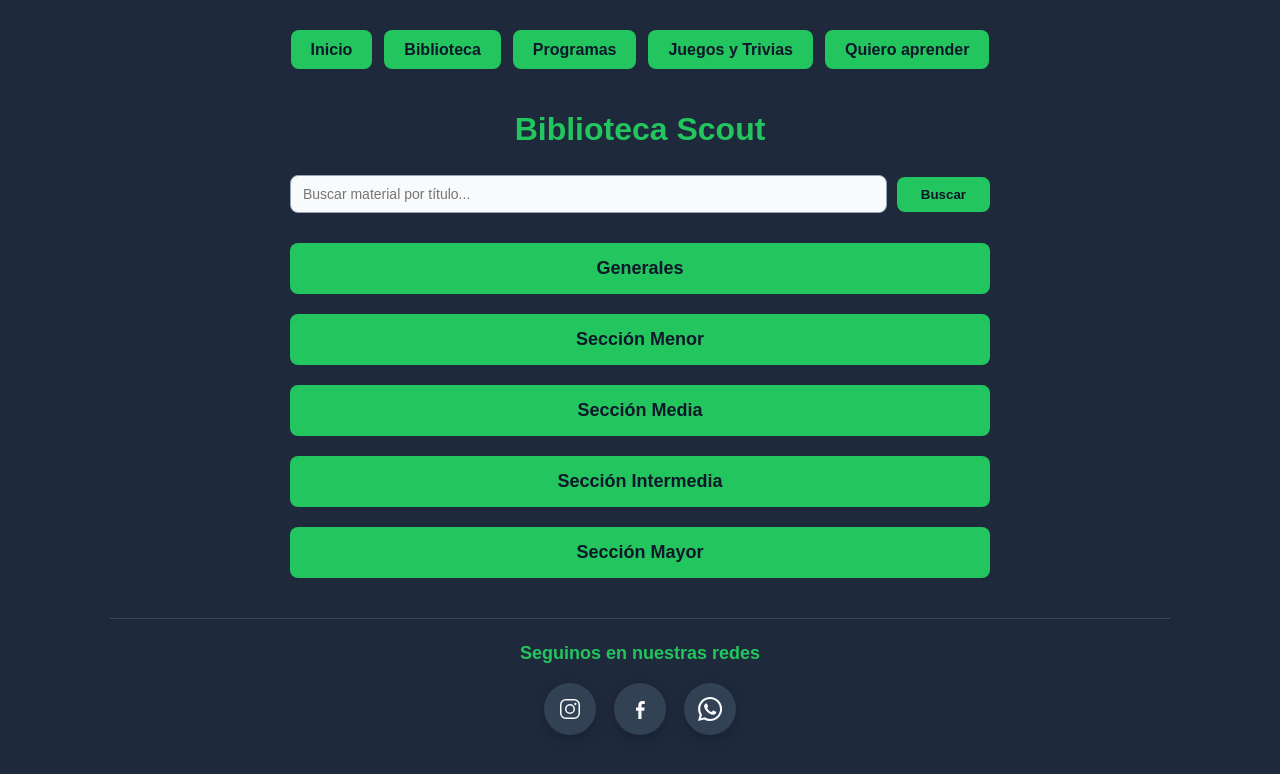
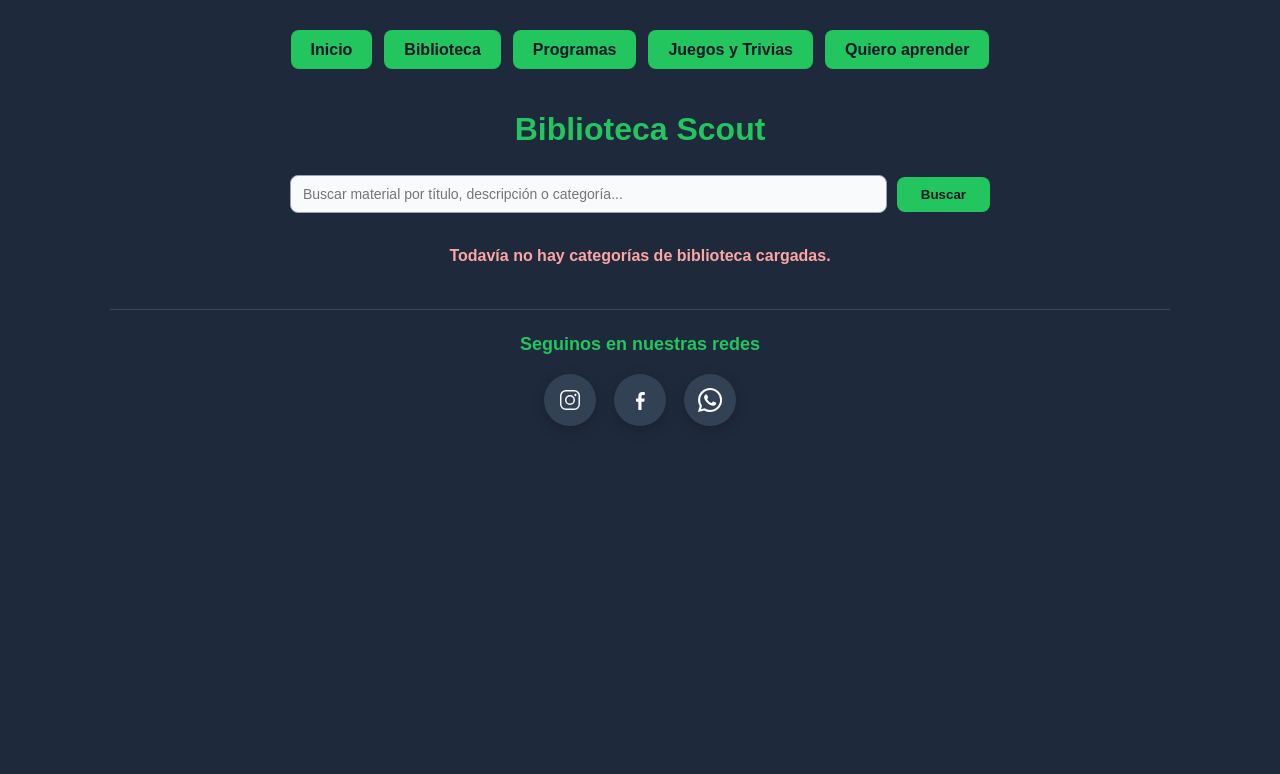
Before and after one commit to lucassantiagoantunez/escuela-formacion-scout-sl, a Django app: page /biblioteca/ in a window 1280 px wide. Shown: the top 774 px of the page. Run offline with Django 5.2, Linux system fonts and the light colour scheme; tables that the repository leaves empty hold one stand-in row (values such as "Sample post"); some libraries are stand-ins or nearby versions.

Commit message:
Mejorar materiales y biblioteca con categorias opcionales

```diff
--- a/core/templates/core/biblioteca.html
+++ b/core/templates/core/biblioteca.html
@@ -26,7 +26,7 @@
             <input
                 type="text"
                 name="q"
-                placeholder="Buscar material por título..."
+                placeholder="Buscar material por título, descripción o categoría..."
                 value="{{ busqueda }}"
                 class="biblioteca-input"
             >
@@ -49,7 +49,19 @@
                     <div class="caja biblioteca-material">
                         <h3>{{ material.titulo }}</h3>
                         <p>{{ material.descripcion }}</p>
-                        <p><strong>Sección:</strong> {{ material.get_seccion_display }}</p>
+
+                        {% if material.categoria_biblioteca %}
+                            <p>
+                                <strong>Categoría:</strong>
+                                {% if material.categoria_biblioteca.padre %}
+                                    {{ material.categoria_biblioteca.padre.nombre }} / {{ material.categoria_biblioteca.nombre }}
+                                {% else %}
+                                    {{ material.categoria_biblioteca.nombre }}
+                                {% endif %}
+                            </p>
+                        {% else %}
+                            <p><strong>Categoría:</strong> Sin categoría de biblioteca</p>
+                        {% endif %}
 
                         {% if material.archivo %}
                             <a
@@ -74,21 +86,23 @@
 
     {% else %}
         <!-- ==========================================
-             BLOQUE HTML BIBLIOTECA 5 - LISTADO POR SECCIONES
+             BLOQUE HTML BIBLIOTECA 5 - LISTADO POR CATEGORÍAS
         ========================================== -->
-        {% for seccion, nombre in materiales.model.SECCIONES %}
+        {% for categoria in categorias_biblioteca %}
             <div class="biblioteca-seccion">
                 <button
                     type="button"
                     class="biblioteca-boton-seccion"
-                    onclick="toggleSeccion('{{ seccion }}')"
+                    onclick="toggleSeccion('categoria-{{ categoria.id }}')"
                 >
-                    {{ nombre }}
+                    {{ categoria.nombre }}
                 </button>
 
-                <div id="{{ seccion }}" class="biblioteca-contenido-seccion">
-                    {% for material in materiales %}
-                        {% if material.seccion == seccion %}
+                <div id="categoria-{{ categoria.id }}" class="biblioteca-contenido-seccion">
+
+                    {% if categoria.materiales_directos %}
+                        <div class="biblioteca-listado">
+                            {% for material in categoria.materiales_directos %}
                                 <div class="caja biblioteca-material">
                                     <h3>{{ material.titulo }}</h3>
                                     <p>{{ material.descripcion }}</p>
@@ -106,10 +120,63 @@
                                         <p class="biblioteca-sin-archivo">Sin archivo</p>
                                     {% endif %}
                                 </div>
-                        {% endif %}
                             {% endfor %}
                         </div>
+                    {% endif %}
+
+                    {% for subcategoria in categoria.subcategorias_activas %}
+                        <div class="biblioteca-subseccion" style="margin-top: 20px;">
+                            <button
+                                type="button"
+                                class="biblioteca-boton-seccion"
+                                onclick="toggleSeccion('subcategoria-{{ subcategoria.id }}')"
+                            >
+                                {{ subcategoria.nombre }}
+                            </button>
+
+                            <div id="subcategoria-{{ subcategoria.id }}" class="biblioteca-contenido-seccion">
+                                {% if subcategoria.materiales_subcategoria %}
+                                    <div class="biblioteca-listado">
+                                        {% for material in subcategoria.materiales_subcategoria %}
+                                            <div class="caja biblioteca-material">
+                                                <h3>{{ material.titulo }}</h3>
+                                                <p>{{ material.descripcion }}</p>
+
+                                                {% if material.archivo %}
+                                                    <a
+                                                        href="{{ material.archivo.url }}"
+                                                        target="_blank"
+                                                        rel="noopener noreferrer"
+                                                        class="boton-verde"
+                                                    >
+                                                        Ver archivo
+                                                    </a>
+                                                {% else %}
+                                                    <p class="biblioteca-sin-archivo">Sin archivo</p>
+                                                {% endif %}
                                             </div>
+                                        {% endfor %}
+                                    </div>
+                                {% else %}
+                                    <p class="biblioteca-mensaje-vacio">
+                                        Esta subsección todavía no tiene materiales cargados.
+                                    </p>
+                                {% endif %}
+                            </div>
+                        </div>
+                    {% endfor %}
+
+                    {% if not categoria.materiales_directos and not categoria.subcategorias_activas %}
+                        <p class="biblioteca-mensaje-vacio">
+                            Esta categoría todavía no tiene materiales ni subsecciones cargadas.
+                        </p>
+                    {% endif %}
+                </div>
+            </div>
+        {% empty %}
+            <p class="biblioteca-mensaje-vacio">
+                Todavía no hay categorías de biblioteca cargadas.
+            </p>
         {% endfor %}
     {% endif %}
 
--- a/core/views.py
+++ b/core/views.py
@@ -6,6 +6,7 @@
 
 from .models import (
     BloquePagina,
+    CategoriaBiblioteca,
     ComponenteInteractivo,
     ContenidoInicio,
     EligeCamino,
@@ -74,20 +75,67 @@
 # ==================================================
 def biblioteca(request):
     busqueda = request.GET.get("q", "").strip()
-    materiales = Material.objects.all().order_by("titulo")
+
+    materiales_publicos = Material.objects.filter(
+        mostrar_en_biblioteca=True,
+    ).select_related(
+        "categoria_biblioteca",
+        "categoria_biblioteca__padre",
+    ).order_by("titulo")
 
     if busqueda:
-        materiales = materiales.filter(
-            Q(titulo__icontains=busqueda) | Q(descripcion__icontains=busqueda)
+        materiales = materiales_publicos.filter(
+            Q(titulo__icontains=busqueda)
+            | Q(descripcion__icontains=busqueda)
+            | Q(categoria_biblioteca__nombre__icontains=busqueda)
+            | Q(categoria_biblioteca__padre__nombre__icontains=busqueda)
         )
+
+        return render(
+            request,
+            "core/biblioteca.html",
+            {
+                "busqueda": busqueda,
+                "materiales": materiales,
+                "hay_resultados": materiales.exists(),
+                "categorias_biblioteca": [],
+            },
+        )
+
+    categorias_biblioteca = CategoriaBiblioteca.objects.filter(
+        activo=True,
+        padre__isnull=True,
+    ).prefetch_related(
+        Prefetch(
+            "materiales",
+            queryset=Material.objects.filter(
+                mostrar_en_biblioteca=True,
+            ).select_related("categoria_biblioteca").order_by("titulo"),
+            to_attr="materiales_directos",
+        ),
+        Prefetch(
+            "subcategorias",
+            queryset=CategoriaBiblioteca.objects.filter(activo=True).prefetch_related(
+                Prefetch(
+                    "materiales",
+                    queryset=Material.objects.filter(
+                        mostrar_en_biblioteca=True,
+                    ).select_related("categoria_biblioteca").order_by("titulo"),
+                    to_attr="materiales_subcategoria",
+                )
+            ).order_by("orden", "nombre", "id"),
+            to_attr="subcategorias_activas",
+        ),
+    ).order_by("orden", "nombre", "id")
 
     return render(
         request,
         "core/biblioteca.html",
         {
-            "materiales": materiales,
             "busqueda": busqueda,
-            "hay_resultados": materiales.exists(),
+            "materiales": [],
+            "hay_resultados": False,
+            "categorias_biblioteca": categorias_biblioteca,
         },
     )
 
```
Also changed, not shown: core/admin.py (+58 -26 lines), core/models.py (+67 -32 lines), core/migrations/0028_remove_material_seccion_categoriabiblioteca_and_more.py (added), core/migrations/0029_material_mostrar_en_biblioteca_and_more.py (added). Lines whose indentation alone changed are shown as unchanged.
